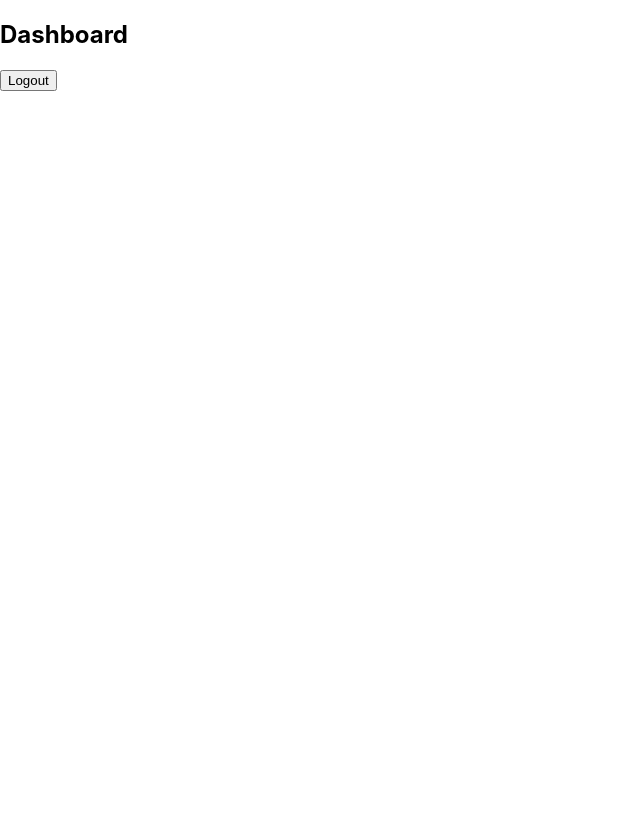
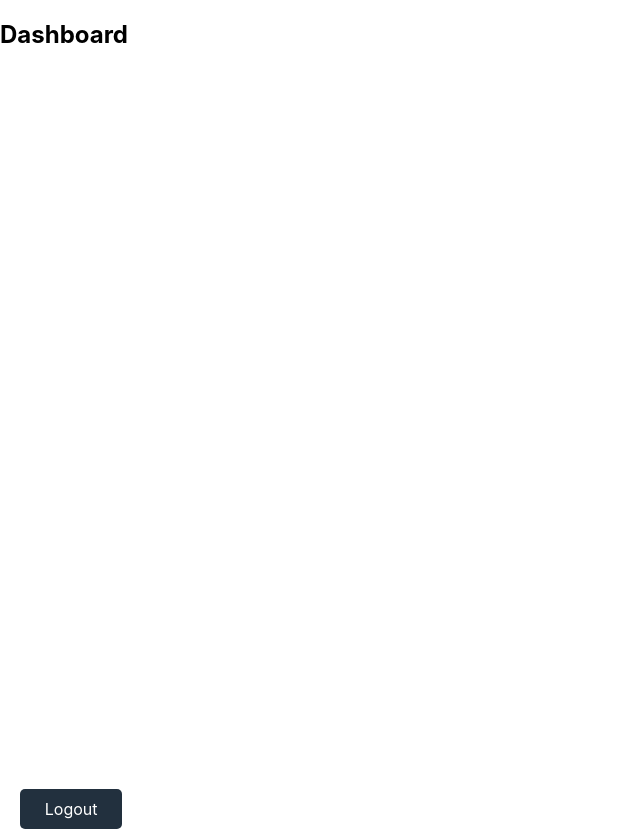
Before and after one commit to derf567/Case-Records, a React (Create React App) app: page /dashboard in a window 1280 px wide. Shown: the whole page, without its empty margins (0-640 px from the left). Before the commit the page ends 800 px from the top, so only its background shows below. Built offline with nearby package versions, Linux system fonts and the light colour scheme.

Commit message:
Added CustomerService module and integrated DataTable into Dashboard

```diff
--- a/src/components/Dashboard.jsx
+++ b/src/components/Dashboard.jsx
@@ -1,5 +1,8 @@
+import React from 'react';
 import { logoutUser } from "../firebase/authService";
 import { useNavigate } from "react-router-dom";
+import { Button } from 'primereact/button';
+import './css/Dashboard.css'; // Import your CSS file
 
 const Dashboard = () => {
   const navigate = useNavigate();
@@ -12,7 +15,11 @@ const Dashboard = () => {
   return (
     <div>
       <h2>Dashboard</h2>
-      <button onClick={handleLogout}>Logout</button>
+      <Button
+        label="Logout"
+        onClick={handleLogout}
+        className="custom-logout-button" // Use your custom class
+      />
     </div>
   );
 };
--- a/src/components/Login.jsx
+++ b/src/components/Login.jsx
@@ -3,7 +3,7 @@ import { loginUser } from "../firebase/authService";
 import { useNavigate } from "react-router-dom";
 import { Button } from 'primereact/button';
 import React from 'react';
-import './css/login.css';
+import './css/Login.css';
 import logo_cr from './assets/Logo.png'
 
 const Login = () => {
--- /dev/null
+++ b/src/components/css/Dashboard.css
@@ -0,0 +1,18 @@
+
+.custom-logout-button {
+    background-color: #22303E; /* Red background */
+    color: white;              /* White text */
+    border: none;              /* No border */
+    padding: 10px 20px;       /* Padding */
+    border-radius: 5px;       /* Rounded corners */
+    font-size: 16px;          /* Font size */
+    cursor: pointer;           /* Pointer on hover */
+    width: 8%;
+    margin-top: 720px;
+    margin-left: 20px;
+
+}
+
+.custom-logout-button:hover {
+    background-color: #ff1a1a; /* Darker red on hover */
+}
```
Also changed, not shown: 1 other file (tests, documents, lock files or other folders).
